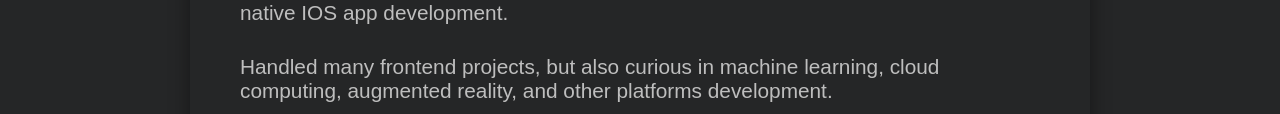
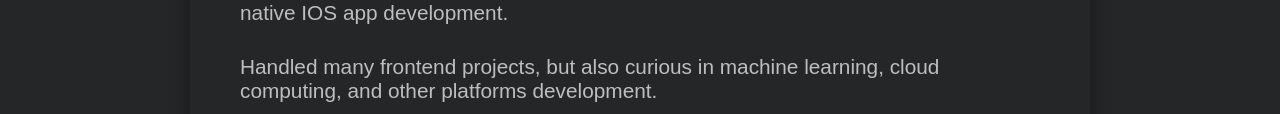
Before and after one commit to racob/racob.github.io, a plain HTML site: page index.html in a window 1280 px wide. Shown: the part 1068-1182 px from the top of the page. Drawn offline with Linux system fonts and the light colour scheme.

Commit message:
Updated About Me description

```diff
--- a/index.html
+++ b/index.html
@@ -74,7 +74,7 @@
   		<h1>About Me</h1>
   		<div class="about-me-info">
   			<p>Graduated from Apple Developer Academy Indonesia 2019. Mainly Experienced in native IOS app development.</p>
-  			<p>Handled many frontend projects, but also curious in machine learning, cloud computing, augmented reality, and other platforms development.</p>
+  			<p>Handled many frontend projects, but also curious in machine learning, cloud computing, and other platforms development.</p>
   			<p>Currently studying in Faculty of Computer Science and Engineering as an undergraduate in International University Liaison Indonesia (IULI).</p>
   		</div>
   		<img src="img/swift-logo.png">
```
